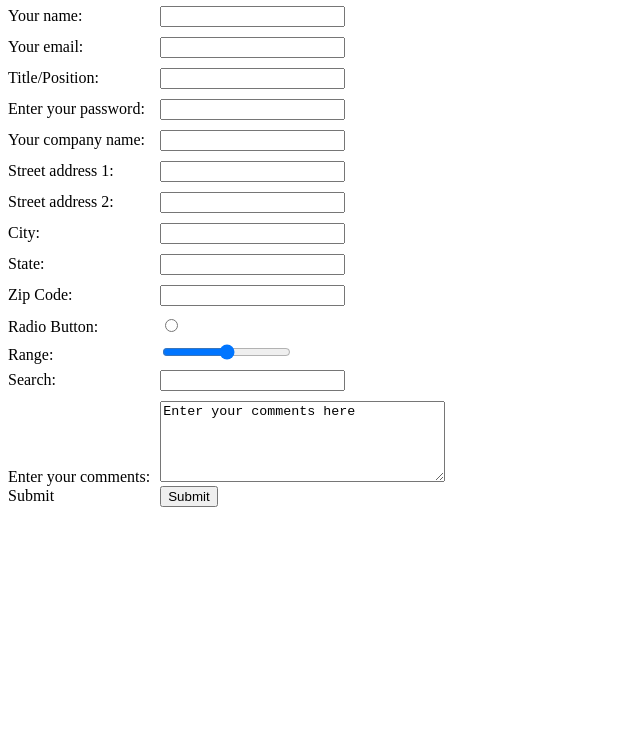
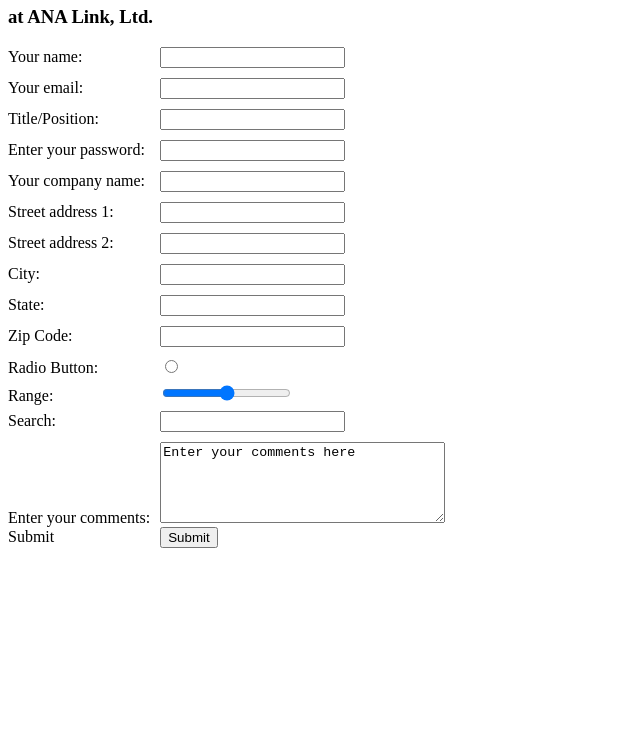
Before and after one commit to taliho2020/ANALINK-Web, a plain HTML site: page index.html in a window 1280 px wide. Shown: the part 60-800 px from the top of the page, without its empty margins (0-640 px from the left). Drawn offline with Linux system fonts and the light colour scheme.

Commit message:
Add files via upload

```diff
--- a/index.html
+++ b/index.html
@@ -7,6 +7,7 @@
 </head>
 <body>
     <h1>Contact Us</h1>
+    <h3>at ANA Link, Ltd.</h3>
     <form action="mailto:tal@analink.com" method="POST" class="form-example" enctype="text/plain">
         <div class="form-example">
           <label for="name">Your name: </label>
```
